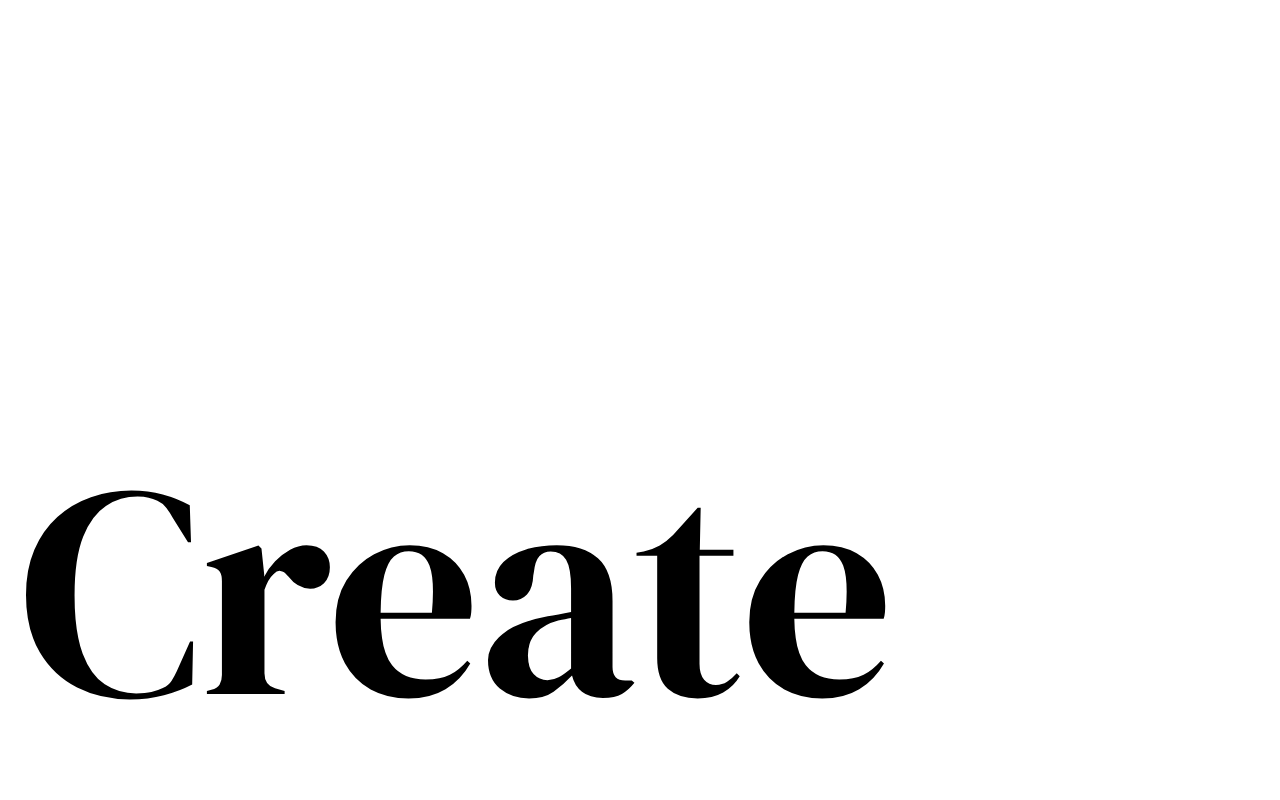
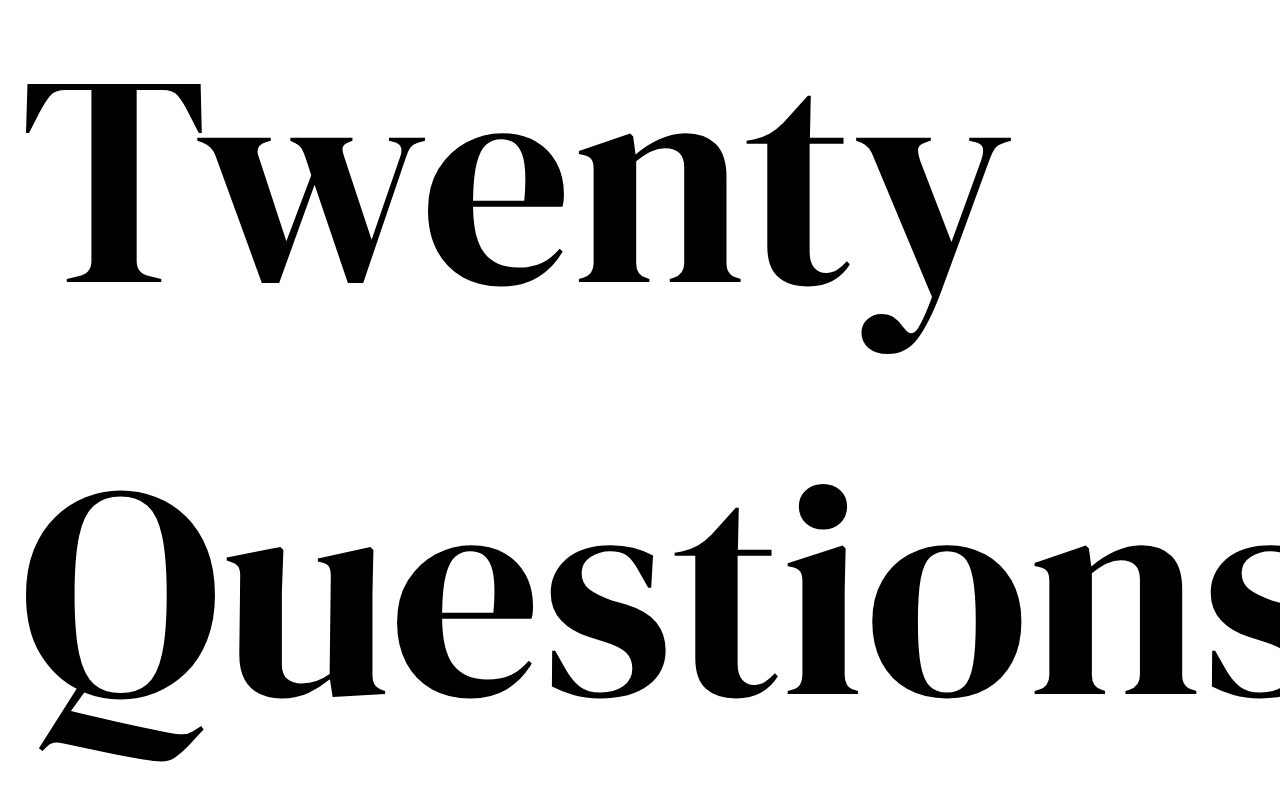
Before and after one commit to swallows98/FINAL, a plain HTML site: page index.html in a window 1280 px wide. Drawn offline with Linux system fonts and the light colour scheme; files whose address does not match are found by name.

Commit message:
Update index.html

```diff
--- a/index.html
+++ b/index.html
@@ -14,7 +14,7 @@
         <link rel="stylesheet" href="styles.css">
     </head>
     <body>
-        <div class="Create"><a href="Question_1/">Create</a></div>
+        <div class="Create"><a href="Question_1/">Twenty Questions</a></div>
         <!-- <div class="Question1"><a href="Question_1/">Go</a></div> -->
 
         <script src="app.js" async defer></script>
```
